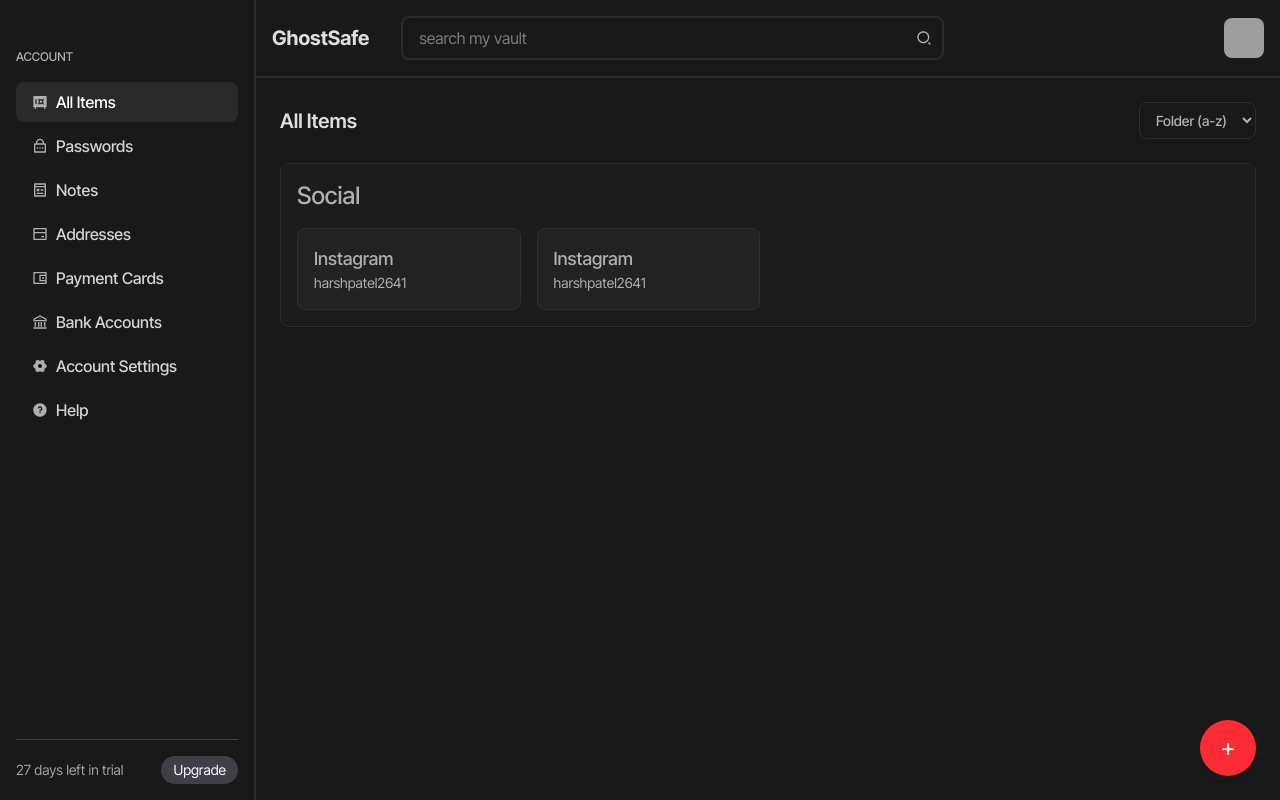
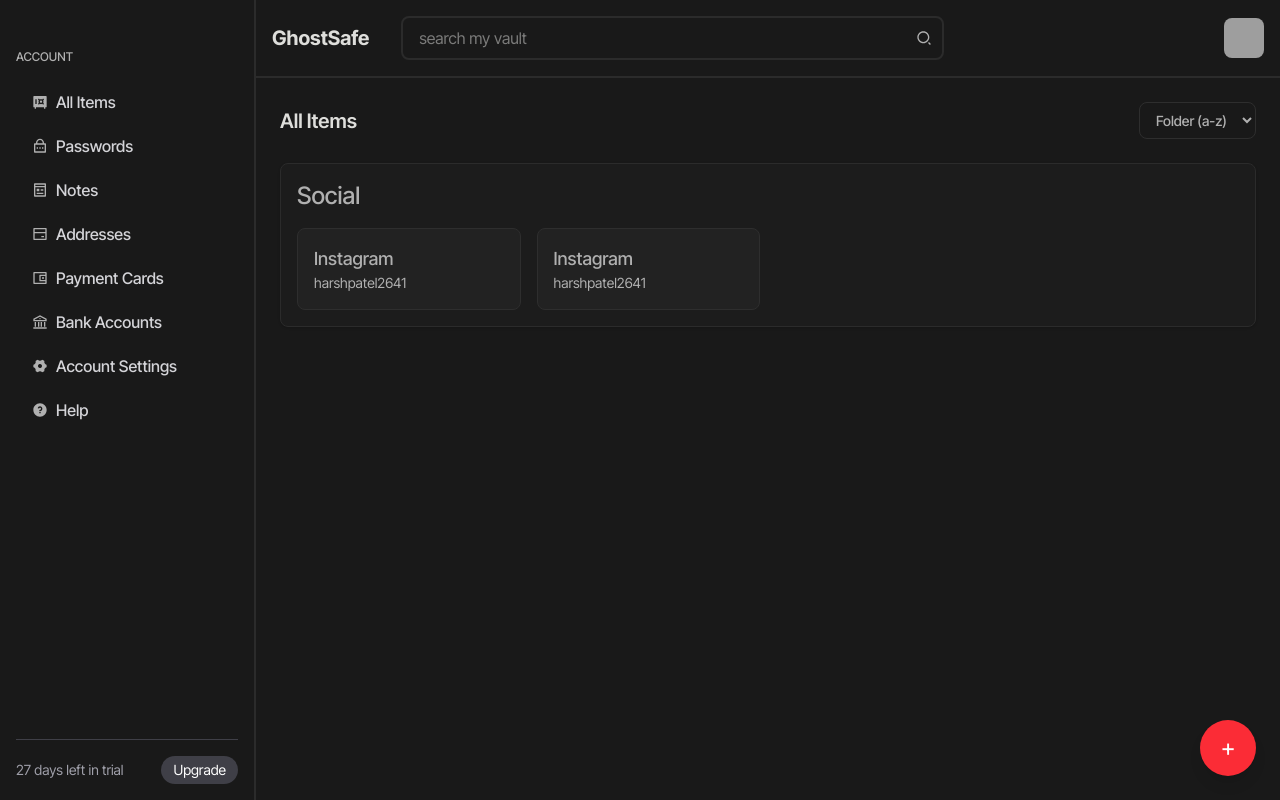
Before and after one commit to harsh749005/GhostSafe, a Next.js app: page /passwords in a window 1280 px wide. Built offline with nearby package versions, Linux system fonts and the light colour scheme; grey boxes are pictures that could not be loaded.

Commit message:
dash removed

```diff
--- a/src/app/components/Sidebar.jsx
+++ b/src/app/components/Sidebar.jsx
@@ -7,7 +7,7 @@ export default function Sidebar() {
   const sidebarItems = [
     // { id: "start", label: "Start & Explore", icon: "🚀" },
     {
-      id: "all-items",
+      id: "allitems",
       label: "All Items",
       icon: "📋",
       img: "/images/vault-solid.svg",
```
